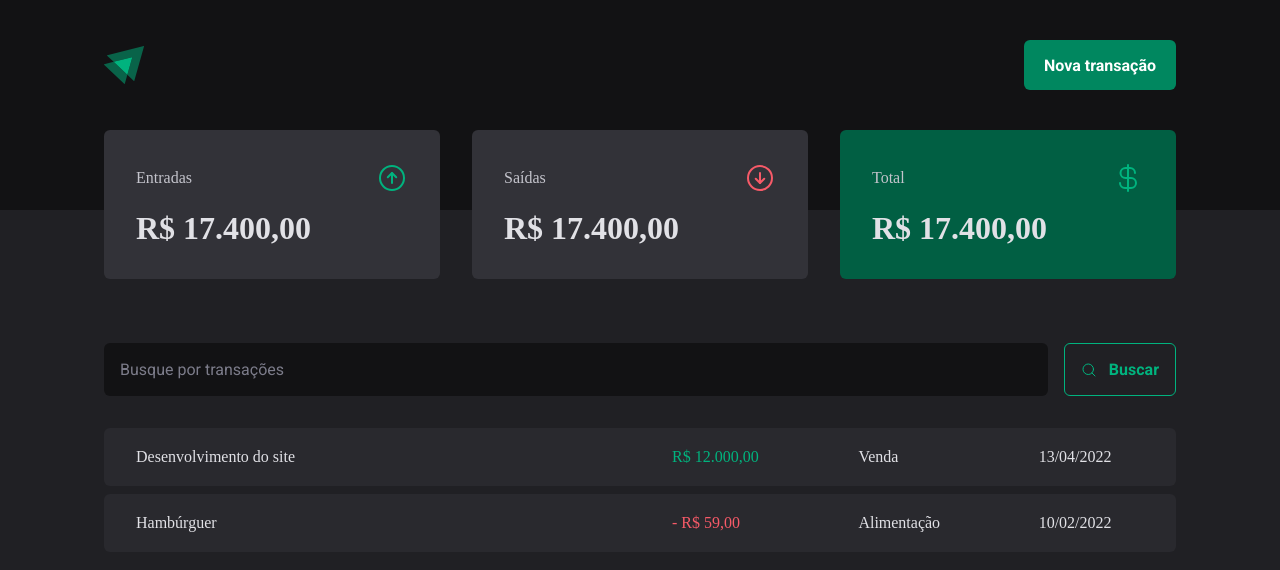
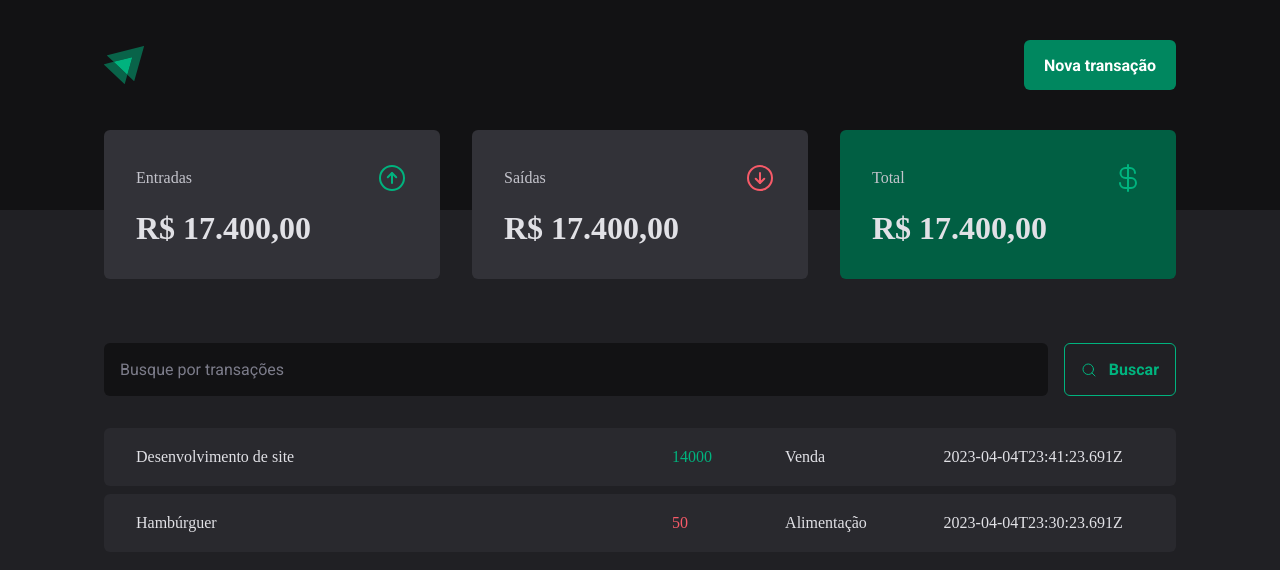
Before and after one commit to guipardi/dt-timer, a React (Vite) app: page / in a window 1280 px wide. Shown: the top 570 px of the page. Built offline with nearby package versions, Linux system fonts and the light colour scheme; data requests are answered from the project's data file.

Commit message:
Subindo primeira requisição HTTP.
Utilizando server-json, já que não temos um back-end

```diff
--- a/package.json
+++ b/package.json
@@ -5,6 +5,7 @@
   "type": "module",
   "scripts": {
     "dev": "vite",
+    "dev:server": "json-server server.json -p 3333 -w -d 500",
     "build": "tsc && vite build",
     "preview": "vite preview"
   },
@@ -21,6 +22,7 @@
     "@types/react": "^18.0.28",
     "@types/react-dom": "^18.0.11",
     "@vitejs/plugin-react": "^3.1.0",
+    "json-server": "^0.17.3",
     "typescript": "^4.9.3",
     "vite": "^4.2.0"
   }
--- /dev/null
+++ b/server.json
@@ -0,0 +1,20 @@
+{
+  "transactions": [
+    {
+      "id": 1,
+      "description": "Desenvolvimento de site",
+      "type": "income",
+      "category": "Venda",
+      "price": 14000,
+      "createdAt": "2023-04-04T23:41:23.691Z"
+    },
+    {
+      "id": 2,
+      "description": "Hambúrguer",
+      "type": "outcome",
+      "category": "Alimentação",
+      "price": 50,
+      "createdAt": "2023-04-04T23:30:23.691Z"
+    }
+  ]
+}
--- a/src/pages/Transactions/index.tsx
+++ b/src/pages/Transactions/index.tsx
@@ -1,9 +1,33 @@
+import { useEffect, useState } from "react";
 import { Header } from "../../components/Header";
 import { Summary } from "../../components/Summary";
 import { SearchForm } from "./SearchForm";
 import { PriceHighlight, TransactionsContainer, TransactionsTable } from "./styles";
 
+interface Transaction {
+  id: number;
+  description: string;
+  type: 'income' | 'outcome';
+  price: number;
+  category: string;
+  createdAt: string;
+}
+
+
 export function Transactions() {
+  const [transactions, setTransactions] = useState<Transaction[]>([]);
+
+  async function loadTransactions() {
+    const response = await fetch('http://localhost:3333/transactions')
+    const data = await response.json()
+
+    setTransactions(data)
+  }
+
+  useEffect(() => {
+    loadTransactions()
+  }, []);
+
   return (
     <>
       <Header />
@@ -14,18 +38,16 @@
 
         <TransactionsTable>
           <tbody>
-            <tr>
-              <td width='50%'>Desenvolvimento do site</td>
-              <td><PriceHighlight variant="income">R$ 12.000,00</PriceHighlight></td>
-              <td>Venda</td>
-              <td>13/04/2022</td>
-            </tr>
-            <tr>
-              <td width='50%'>Hambúrguer</td>
-              <td><PriceHighlight variant="outcome">- R$ 59,00</PriceHighlight></td>
-              <td>Alimentação</td>
-              <td>10/02/2022</td>
-            </tr>
+            {transactions.map(transaction => {
+              return (
+                <tr key={transaction.id}>
+                  <td width='50%'>{transaction.description}</td>
+                  <td><PriceHighlight variant={transaction.type}>{transaction.price}</PriceHighlight></td>
+                  <td>{transaction.category}</td>
+                  <td>{transaction.createdAt}</td>
+                </tr>
+              )
+            })}
           </tbody>
         </TransactionsTable>
       </TransactionsContainer>
```
Also changed, not shown: 1 other file (tests, documents, lock files or other folders).
